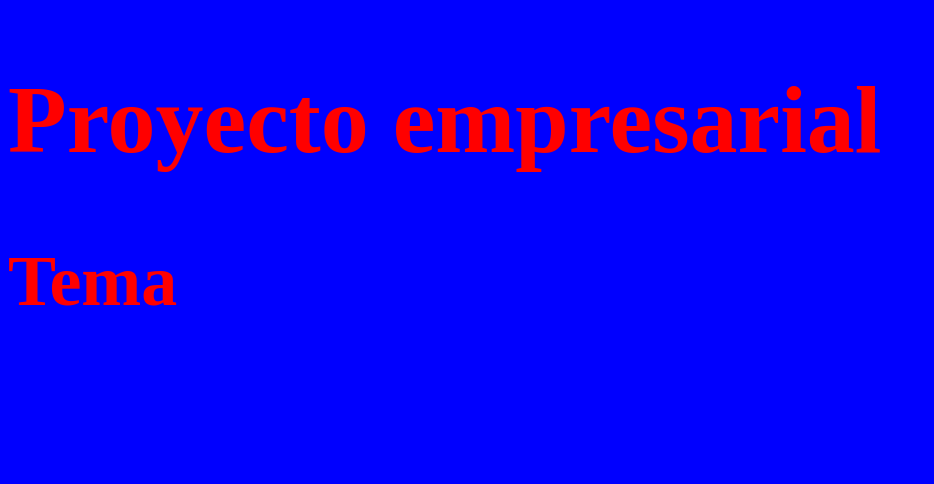
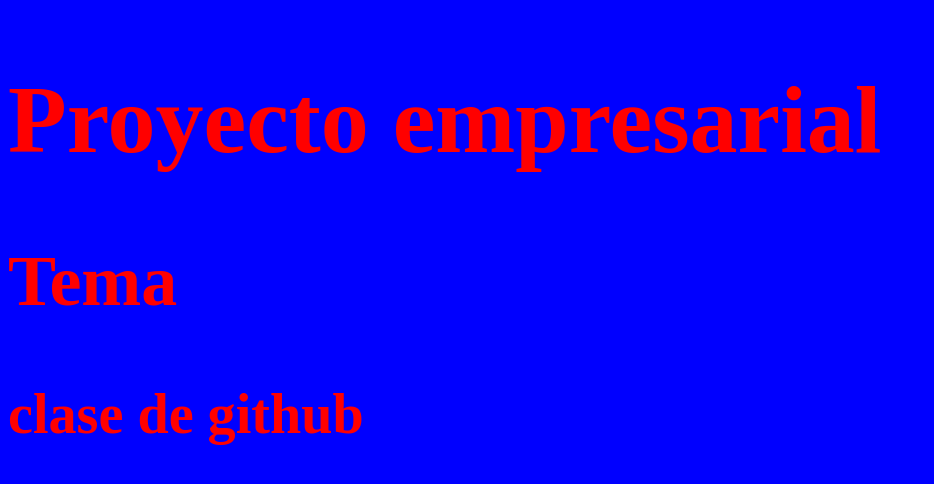
Before and after one commit to Alanapa2022/GithubClase, a plain HTML site: page index.html in a window 1280 px wide. Shown: the whole page, without its empty margins (0-934 px from the left). Drawn offline with Linux system fonts and the light colour scheme.

Commit message:
Update index.html

```diff
--- a/index.html
+++ b/index.html
@@ -10,6 +10,7 @@
 
     <h1>Proyecto empresarial</h1>
     <h2>Tema</h2>
+    <h3>clase de github</h3>
 
 
 </body>
```
